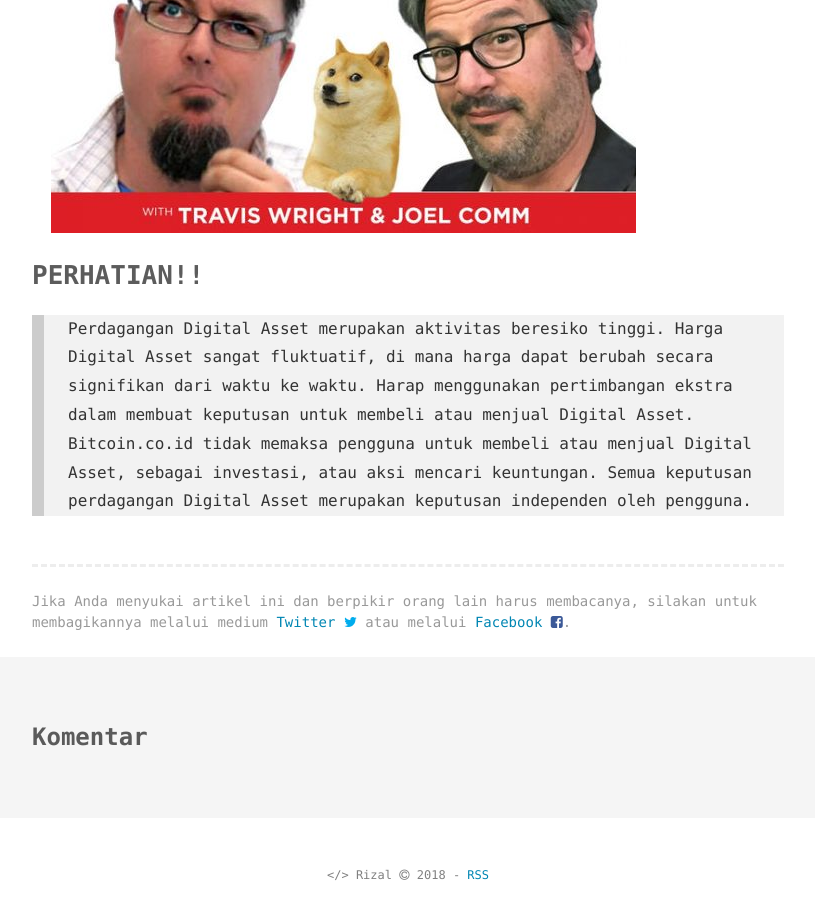
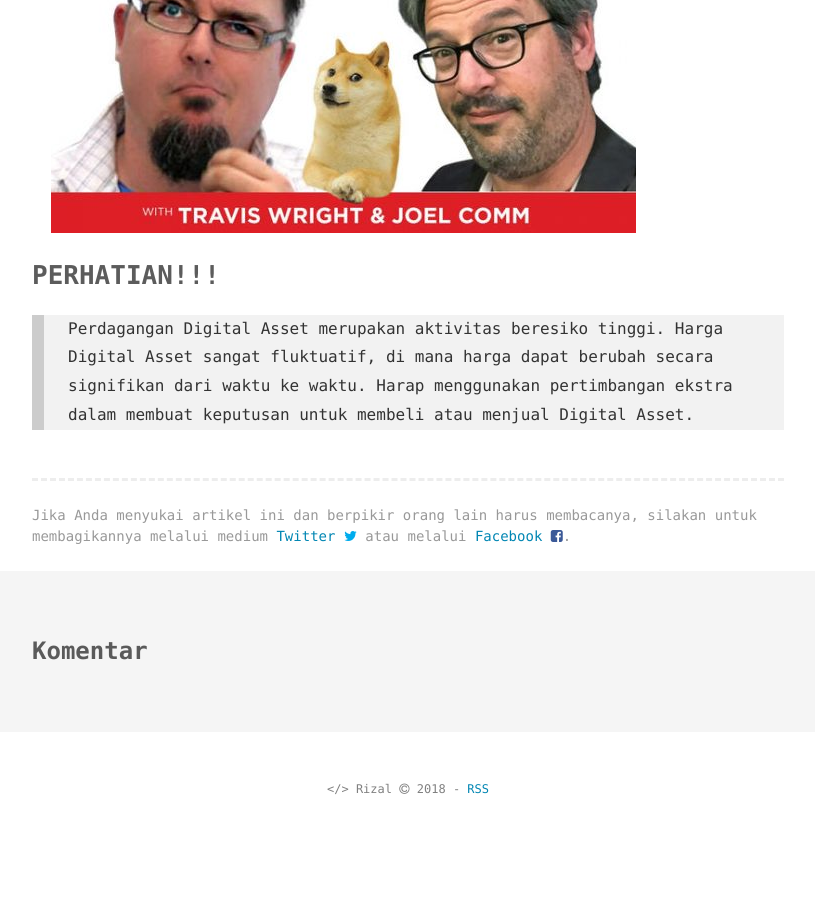
Before and after one commit to syafrizaladi/saktia, a Jekyll site: the page built from _posts/2018-01-05-5-podcast-mata-uang-digital-terbaik.md, in a window 1280 px wide and 900 px high, scrolled down 2847 px. Shown: the whole window, without its empty margins (232-1047 px from the left). Built offline with Jekyll 4.4.1, drawn with Linux system fonts in a browser that asks for light colours; our own code applies the rules of GitHub Pages for plain Markdown files; comment, search, counter and statistics services are not loaded; after the commit the page ends 3693 px from its top, so only the background shows below that.

Commit message:
Update 2018-01-05-5-podcast-mata-uang-digital-terbaik.md

```diff
--- a/_posts/2018-01-05-5-podcast-mata-uang-digital-terbaik.md
+++ b/_posts/2018-01-05-5-podcast-mata-uang-digital-terbaik.md
@@ -19,6 +19,6 @@ Diselenggarakan oleh penggiat teknologi dan penggiat kriptografi matauang digita
 ![BadCryptoPodcast](https://syafrizaladi.github.io/assets/images/bad-crypto-podcast.jpg){:class="img-responsive"}
 
 
-## PERHATIAN!!
+## PERHATIAN!!!
 
-> Perdagangan Digital Asset merupakan aktivitas beresiko tinggi. Harga Digital Asset sangat fluktuatif, di mana harga dapat berubah secara signifikan dari waktu ke waktu. Harap menggunakan pertimbangan ekstra dalam membuat keputusan untuk membeli atau menjual Digital Asset. Bitcoin.co.id tidak memaksa pengguna untuk membeli atau menjual Digital Asset, sebagai investasi, atau aksi mencari keuntungan. Semua keputusan perdagangan Digital Asset merupakan keputusan independen oleh pengguna.
+> Perdagangan Digital Asset merupakan aktivitas beresiko tinggi. Harga Digital Asset sangat fluktuatif, di mana harga dapat berubah secara signifikan dari waktu ke waktu. Harap menggunakan pertimbangan ekstra dalam membuat keputusan untuk membeli atau menjual Digital Asset.
```
